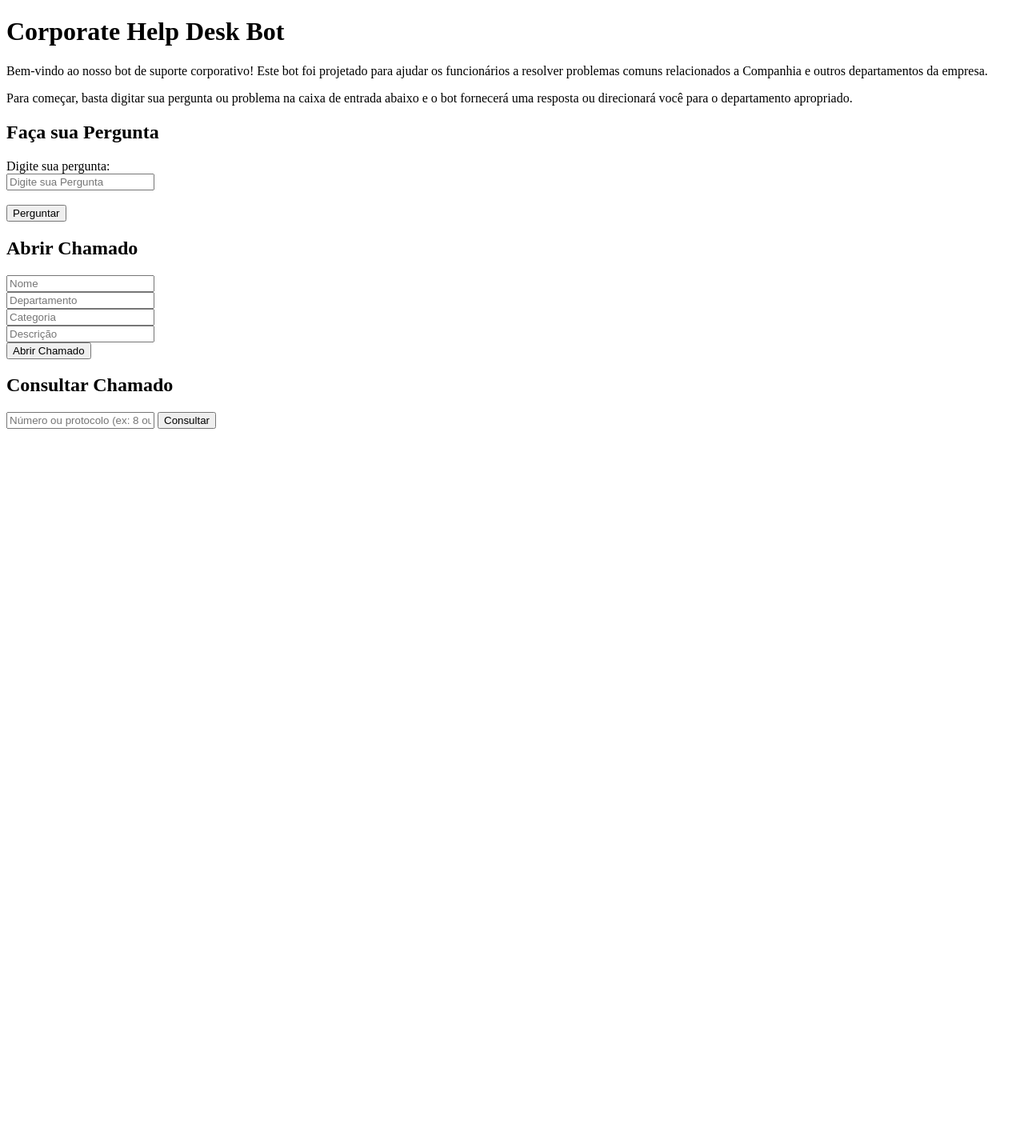
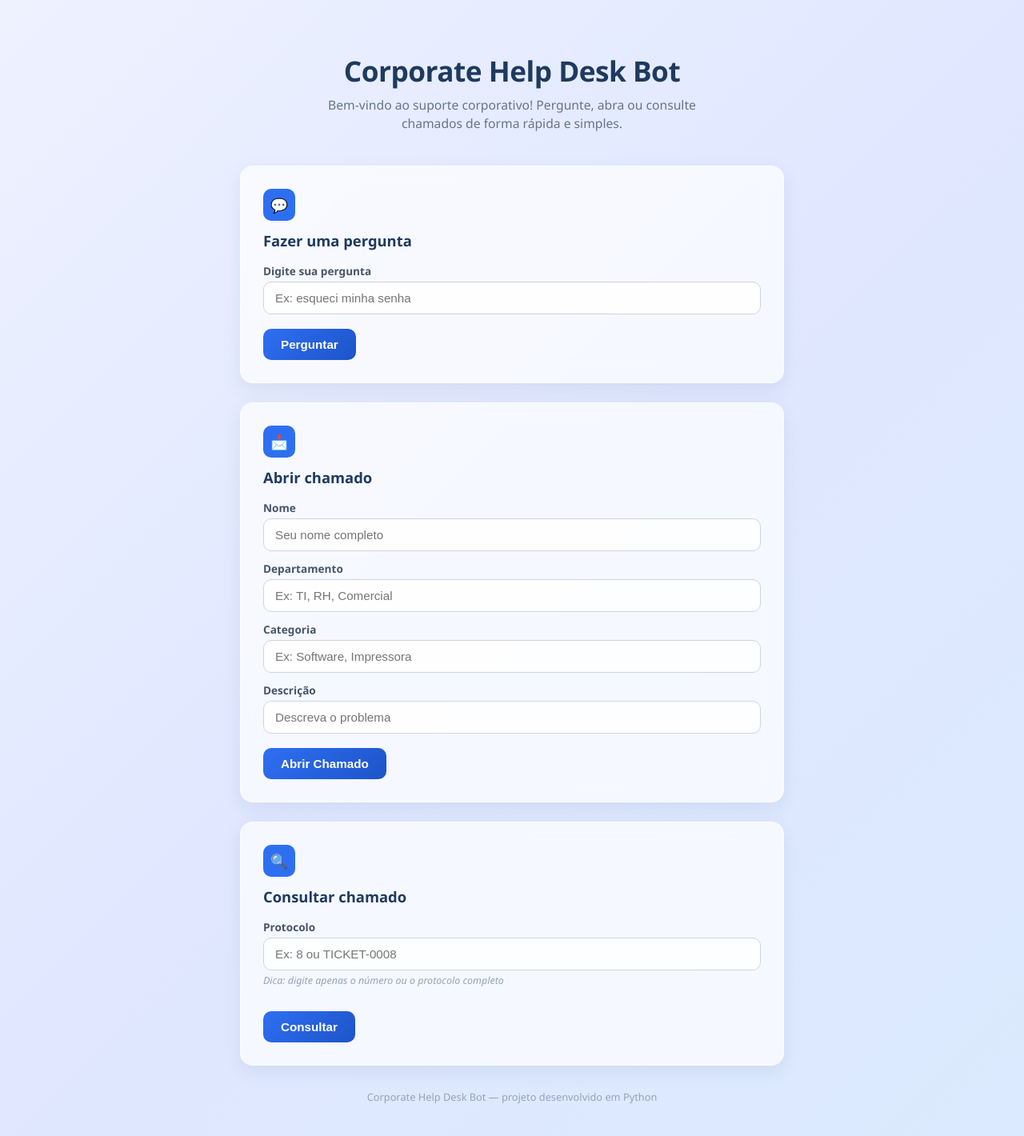
Before and after one commit to PabloSantosdve/Corporate-Help-Desk-Bo, a Flask app: page / in a window 1280 px wide. Shown: the whole page at 80% size. Before the commit the page ends 536 px from the top, so only its background shows below. Run offline with Flask 3, Linux system fonts and the light colour scheme.

Commit message:
style(web): moderniza interface web com glassmorphism e template de resultado
- Redesenha index.html com gradiente, cards com efeito vidro fosco e microinteracoes

- Cria resultado.html reutilizavel para todas as respostas (sucesso/erro)

- Refatora rotas do app.py para usar render_template com variaveis (titulo, conteudo, erro)

- Adiciona validacao de campos vazios nas rotas, alinhando com main.py e interface.py

- Testado fluxo completo: perguntar, abrir chamado, consultar valido/invalido, campos vazios

```diff
--- a/app.py
+++ b/app.py
@@ -7,10 +7,6 @@ chatbot = ChatBot()
 @app.route('/')
 def home():
     return render_template('index.html')
-
-@app.route('/sobre')
-def sobre():
-    return render_template('sobre.html')
 
 @app.route('/perguntar', methods=['POST'])
 def perguntar():
@@ -24,25 +20,52 @@ def abrir_chamado():
     departamento = request.form['departamento']
     categoria = request.form['categoria']
     descricao = request.form['descricao']
+
+    if not nome.strip() or not departamento.strip() or not categoria.strip() or not descricao.strip():
+        return render_template('resultado.html', titulo="Ops!",
+                               conteudo="Por favor, preencha todos os campos para abrir um chamado.", erro=True)
     protocolo = chatbot.abrir_chamado(nome, departamento, categoria, descricao)
-    return f"Chamado aberto com sucesso! Protocolo: {protocolo}"
+    conteudo = (
+        f"Chamado aberto com sucesso!<br>"
+        f"Protocolo: {protocolo}<br>"
+        f"Nome: {nome}<br>"
+        f"Departamento: {departamento}<br>"
+        f"Categoria: {categoria}<br>"
+        f"Descrição: {descricao}"
+    )
+    return render_template('resultado.html', titulo="Chamado Aberto", conteudo=conteudo, erro=False)
 
 @app.route('/consultar-chamado', methods=['POST'])
 def consultar_chamado():
     protocolo = request.form['protocolo']
+    if not protocolo.strip():
+        return render_template('resultado.html', titulo="Ops!",
+                               conteudo="Por favor, informe o protocolo para consultar o chamado.", erro=True)
     chamado = chatbot.consultar_chamado(protocolo)
+
     if isinstance(chamado, dict):
-        return (
-            f"Protocolo: {protocolo}<br>"
-            f"Nome: {chamado['nome']}<br>"
-            f"Departamento: {chamado['departamento']}<br>"
-            f"Categoria: {chamado['categoria']}<br>"
-            f"Descrição: {chamado['descricao']}<br>"
-            f"Status: {chamado['status']}<br>"
-            f"Data de Abertura: {chamado['data_abertura']}"
+        conteudo = (
+            f"<strong>Protocolo:</strong> {protocolo}<br>"
+            f"<strong>Nome:</strong> {chamado['nome']}<br>"
+            f"<strong>Departamento:</strong> {chamado['departamento']}<br>"
+            f"<strong>Categoria:</strong> {chamado['categoria']}<br>"
+            f"<strong>Descrição:</strong> {chamado['descricao']}<br>"
+            f"<strong>Status:</strong> {chamado['status']}<br>"
+            f"<strong>Data de Abertura:</strong> {chamado['data_abertura']}"
+        )
+        return render_template(
+            'resultado.html',
+            titulo="Chamado Encontrado",
+            conteudo=conteudo,
+            erro=False
         )
     else:
-        return chamado
+        return render_template(
+            'resultado.html',
+            titulo="Não Encontrado",
+            conteudo=chamado,
+            erro=True
+        )
 
 if __name__ == '__main__':
     app.run(debug=True)
--- a/data/history.json
+++ b/data/history.json
@@ -78,5 +78,9 @@
     "2026-09-02 20:24:44": {
         "mensagem": "Esqeuci a senha",
         "resposta": "Para resetar sua senha, acesse o portal de TI e clique em 'Esqueci minha senha'. Caso o problema persista, entre em contato com o suporte."
+    },
+    "2026-09-02 21:10:38": {
+        "mensagem": "Esqueci minha senha",
+        "resposta": "Para resetar sua senha, acesse o portal de TI e clique em 'Esqueci minha senha'. Caso o problema persista, entre em contato com o suporte."
     }
 }
--- a/templates/index.html
+++ b/templates/index.html
@@ -4,34 +4,197 @@
     <meta charset="UTF-8">
     <meta name="viewport" content="width=device-width, initial-scale=1.0">
     <title>Corporate Help Desk Bot</title>
+    <style>
+         * {
+            box-sizing: border-box;
+        }
+
+        body {
+            font-family: 'Segoe UI', Arial, sans-serif;
+            margin: 0;
+            padding: 40px 20px;
+            min-height: 100vh;
+            background: linear-gradient(135deg, #eef2ff 0%, #e0e7ff 50%, #dbeafe 100%);
+            color: #1e293b;
+        }
+
+        .container {
+            max-width: 680px;
+            margin: 0 auto;
+        }
+
+        header {
+            text-align: center;
+            margin-bottom: 40px;
+        }
+
+        header h1 {
+            font-size: 2.2rem;
+            color: #1e3a5f;
+            margin-bottom: 8px;
+            letter-spacing: -0.5px;
+        }
+
+        header p {
+            color: #64748b;
+            font-size: 0.98rem;
+            max-width: 480px;
+            margin: 0 auto;
+            line-height: 1.5;
+        }
+
+        .card {
+            background: rgba(255, 255, 255, 0.7);
+            backdrop-filter: blur(12px);
+            -webkit-backdrop-filter: blur(12px);
+            border: 1px solid rgba(255, 255, 255, 0.6);
+            border-radius: 16px;
+            padding: 28px;
+            margin-bottom: 24px;
+            box-shadow: 0 8px 24px rgba(30, 58, 95, 0.08);
+            transition: transform 0.2s ease, box-shadow 0.2s ease;
+        }
+
+        .card:hover {
+            box-shadow: 0 12px 32px rgba(30, 58, 95, 0.12);
+        }
+
+        .card-icon {
+            display: inline-flex;
+            align-items: center;
+            justify-content: center;
+            width: 40px;
+            height: 40px;
+            border-radius: 10px;
+            background: #2e6ff2;
+            color: white;
+            font-size: 1.1rem;
+            margin-bottom: 12px;
+        }
+
+        .card h2 {
+            font-size: 1.15rem;
+            color: #1e3a5f;
+            margin: 0 0 16px 0;
+        }
+
+        label {
+            display: block;
+            font-size: 0.85rem;
+            color: #475569;
+            margin-bottom: 4px;
+            margin-top: 12px;
+            font-weight: 600;
+        }
+
+        label:first-of-type {
+            margin-top: 0;
+        }
+
+        input[type="text"] {
+            width: 100%;
+            padding: 11px 14px;
+            border: 1px solid #cbd5e1;
+            border-radius: 10px;
+            font-size: 0.95rem;
+            background-color: rgba(255, 255, 255, 0.8);
+            transition: border-color 0.2s ease, box-shadow 0.2s ease;
+        }
+
+        input[type="text"]:focus {
+            outline: none;
+            border-color: #2e6ff2;
+            box-shadow: 0 0 0 3px rgba(46, 111, 242, 0.15);
+        }
+
+        .hint {
+            font-size: 0.78rem;
+            color: #94a3b8;
+            margin-top: 4px;
+            font-style: italic;
+        }
+
+        button {
+            margin-top: 18px;
+            background: linear-gradient(135deg, #2e6ff2, #1d54c9);
+            color: white;
+            border: none;
+            padding: 11px 22px;
+            border-radius: 10px;
+            font-size: 0.95rem;
+            font-weight: 600;
+            cursor: pointer;
+            transition: transform 0.15s ease, box-shadow 0.15s ease;
+        }
+
+        button:hover {
+            transform: translateY(-1px);
+            box-shadow: 0 6px 16px rgba(46, 111, 242, 0.3);
+        }
+
+        button:active {
+            transform: translateY(0);
+        }
+
+        footer {
+            text-align: center;
+            color: #94a3b8;
+            font-size: 0.8rem;
+            margin-top: 30px;
+        }
+    </style>
 </head>
 <body>
+     <div class="container">
+        <header>
             <h1>Corporate Help Desk Bot</h1>
+            <p>Bem-vindo ao suporte corporativo! Pergunte, abra ou consulte chamados de forma rápida e simples.</p>
+        </header>
 
-    <p>Bem-vindo ao nosso bot de suporte corporativo! Este bot foi projetado para ajudar os funcionários a resolver problemas comuns relacionados a Companhia e outros departamentos da empresa.</p>
-
-    <p>Para começar, basta digitar sua pergunta ou problema na caixa de entrada abaixo e o bot fornecerá uma resposta ou direcionará você para o departamento apropriado.</p>
-
-    <h2>Faça sua Pergunta</h2>
+        <div class="card">
+            <div class="card-icon">💬</div>
+            <h2>Fazer uma pergunta</h2>
             <form method="POST" action="/perguntar">
-        <label for="question">Digite sua pergunta:</label><br>
-        <input type="text" name="pergunta" placeholder="Digite sua Pergunta"><br><br>
+                <label for="pergunta">Digite sua pergunta</label>
+                <input type="text" id="pergunta" name="pergunta" placeholder="Ex: esqueci minha senha">
                 <button type="submit">Perguntar</button>
             </form>
+        </div>
 
-    <h2>Abrir Chamado</h2>
+        <div class="card">
+            <div class="card-icon">📩</div>
+            <h2>Abrir chamado</h2>
             <form method="POST" action="/abrir-chamado">
-            <input type="text" name="nome" placeholder="Nome"><br>
-            <input type="text" name="departamento" placeholder="Departamento"><br>
-            <input type="text" name="categoria" placeholder="Categoria"><br>
-            <input type="text" name="descricao" placeholder="Descrição"><br>
+                <label for="nome">Nome</label>
+                <input type="text" id="nome" name="nome" placeholder="Seu nome completo">
+
+                <label for="departamento">Departamento</label>
+                <input type="text" id="departamento" name="departamento" placeholder="Ex: TI, RH, Comercial">
+
+                <label for="categoria">Categoria</label>
+                <input type="text" id="categoria" name="categoria" placeholder="Ex: Software, Impressora">
+
+                <label for="descricao">Descrição</label>
+                <input type="text" id="descricao" name="descricao" placeholder="Descreva o problema">
+
                 <button type="submit">Abrir Chamado</button>
             </form>
-    <h2>Consultar Chamado</h2>
+        </div>
+
+        <div class="card">
+            <div class="card-icon">🔍</div>
+            <h2>Consultar chamado</h2>
             <form method="POST" action="/consultar-chamado">
-            <input type="text" name="protocolo" placeholder="Número ou protocolo (ex: 8 ou TICKET-0008)">
+                <label for="protocolo">Protocolo</label>
+                <input type="text" id="protocolo" name="protocolo" placeholder="Ex: 8 ou TICKET-0008">
+                <p class="hint">Dica: digite apenas o número ou o protocolo completo</p>
                 <button type="submit">Consultar</button>
             </form>
+        </div>
 
+        <footer>
+            Corporate Help Desk Bot — projeto desenvolvido em Python
+        </footer>
+    </div>
 </body>
 </html>
```
Also changed, not shown: data/tickets.json (+24 -0 lines), templates/resultado.html (added, +99 -0 lines). Lines whose indentation alone changed are shown as unchanged.
